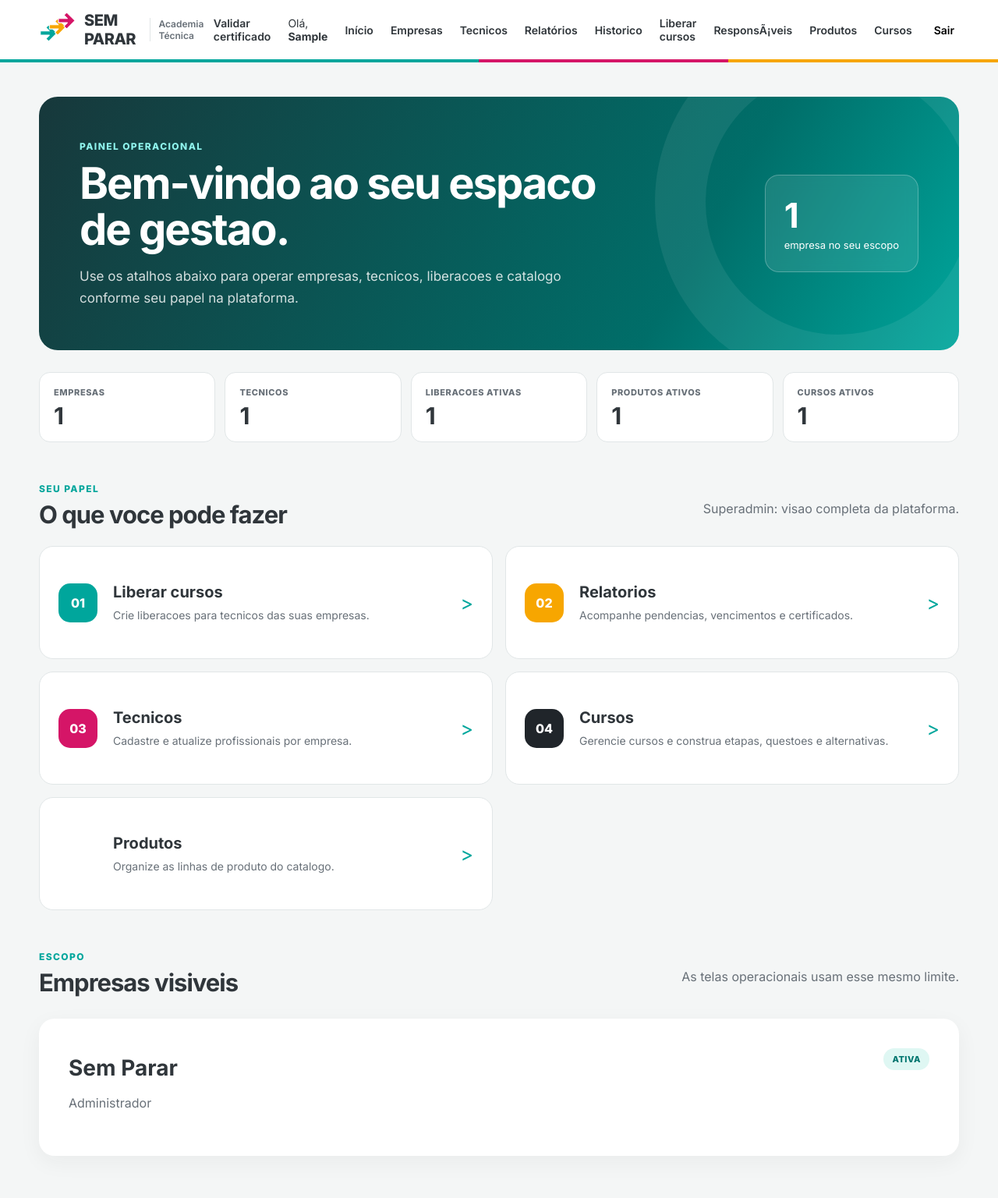
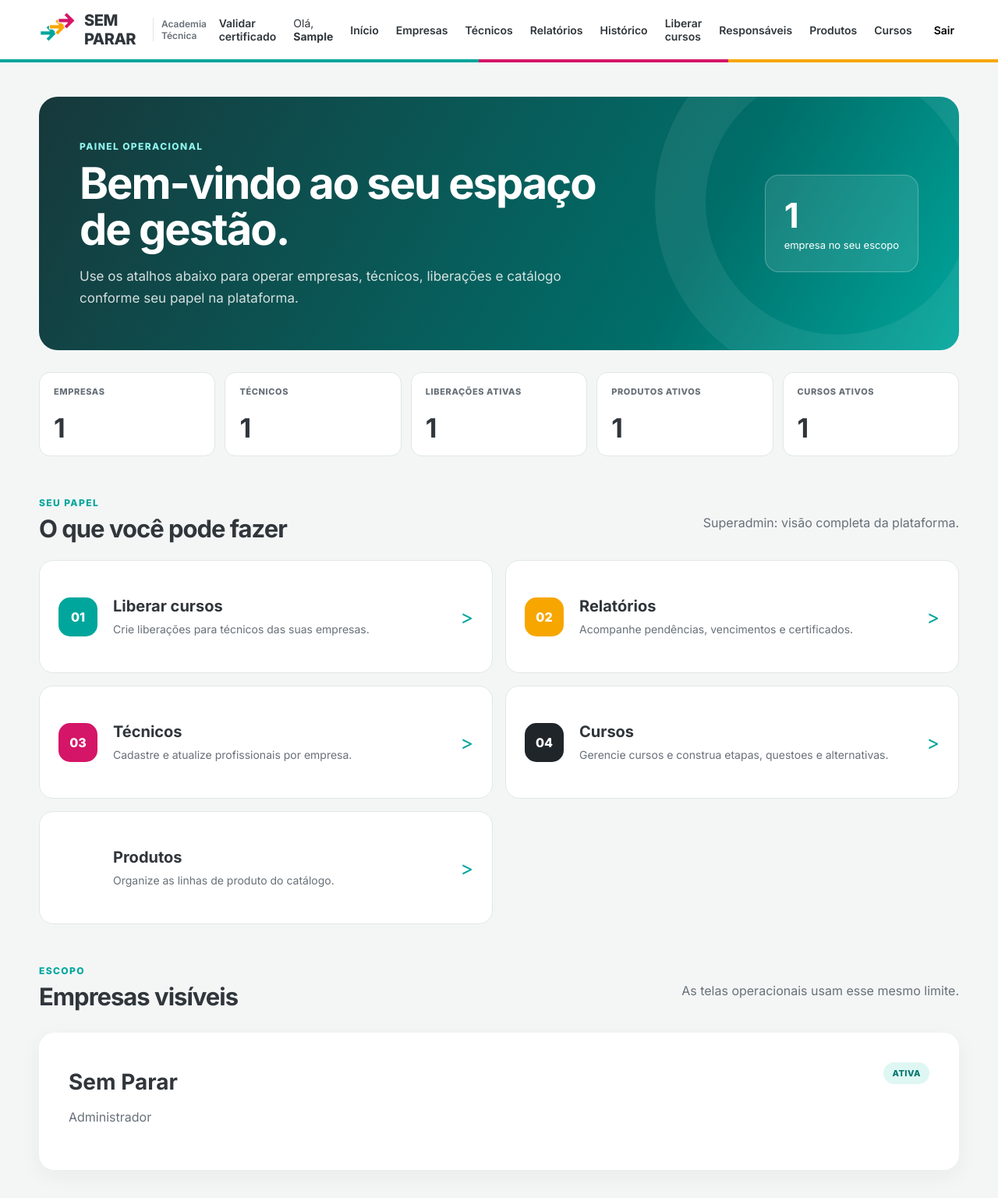
Before and after one commit to gouveamarcos/sistema_treinamentos, a Django app: page / in a window 1280 px wide. Shown: the top 1536 px of the page at 78% size. Run offline with Django 5.2, Linux system fonts and the light colour scheme; a user stored in the database is signed in; data comes from the database, SQL or seed files in the repository; tables that the repository leaves empty hold one stand-in row (values such as "Sample post").

Commit message:
Fix home labels and summary card spacing

```diff
--- a/core/static/core/css/style.css
+++ b/core/static/core/css/style.css
@@ -123,10 +123,10 @@ a { color: inherit; }
 .filtros-relatorio label { display: grid; gap: 7px; min-width: 220px; color: var(--muted); font-size: 12px; font-weight: 800; text-transform: uppercase; letter-spacing: .6px; }
 .filtros-relatorio select, .filtros-relatorio input { padding: 12px 13px; border: 1px solid #ccd3d4; border-radius: 9px; color: var(--texto); background: var(--branco); font: inherit; text-transform: none; letter-spacing: 0; }
 .cards-resumo { display: grid; grid-template-columns: repeat(6, 1fr); gap: 12px; margin-bottom: 18px; }
-.cards-operacionais { grid-template-columns: repeat(auto-fit, minmax(180px, 1fr)); margin-top: 28px; }
-.cards-resumo article { padding: 18px; border: 1px solid var(--borda); border-radius: 14px; background: var(--branco); }
-.cards-resumo span { display: block; color: var(--muted); font-size: 11px; font-weight: 800; text-transform: uppercase; letter-spacing: .6px; }
-.cards-resumo strong { display: block; margin-top: 8px; font-size: 30px; line-height: 1; }
+.cards-operacionais { grid-template-columns: repeat(auto-fit, minmax(180px, 1fr)); margin: 28px 0 18px; }
+.cards-resumo article { display: grid; gap: 10px; padding: 18px; border: 1px solid var(--borda); border-radius: 14px; background: var(--branco); }
+.cards-resumo span { display: block; min-height: 26px; color: var(--muted); font-size: 11px; font-weight: 800; line-height: 1.25; text-transform: uppercase; letter-spacing: .6px; }
+.cards-resumo strong { display: block; font-size: 34px; line-height: 1; letter-spacing: -1px; }
 .grade-gerencial { display: grid; grid-template-columns: repeat(2, minmax(0, 1fr)); gap: 16px; margin: 0 0 22px; }
 .painel-gerencial { overflow: hidden; border: 1px solid var(--borda); border-radius: 16px; background: var(--branco); }
 .painel-cabecalho { padding: 18px 18px 4px; }
--- a/core/templates/core/base.html
+++ b/core/templates/core/base.html
@@ -8,7 +8,7 @@
     <link rel="preconnect" href="https://fonts.googleapis.com">
     <link rel="preconnect" href="https://fonts.gstatic.com" crossorigin>
     <link href="https://fonts.googleapis.com/css2?family=Inter:wght@400;500;600;700;800&display=swap" rel="stylesheet">
-    <link rel="stylesheet" href="{% static 'core/css/style.css' %}?v=4">
+    <link rel="stylesheet" href="{% static 'core/css/style.css' %}?v=5">
 </head>
 <body>
     <header class="topo">
@@ -28,11 +28,11 @@
                 <a href="{% url 'home' %}">Início</a>
                 {% if pode_operar_empresas %}
                     <a href="{% url 'empresas_operacionais' %}">Empresas</a>
-                    <a href="{% url 'tecnicos_operacionais' %}">Tecnicos</a>
+                    <a href="{% url 'tecnicos_operacionais' %}">Técnicos</a>
                     <a href="{% url 'relatorio_treinamentos' %}">Relatórios</a>
-                    <a href="{% url 'historico_operacional' %}">Historico</a>
+                    <a href="{% url 'historico_operacional' %}">Histórico</a>
                     <a href="{% url 'liberar_curso_lote' %}">Liberar cursos</a>
-                    <a href="{% url 'responsaveis_empresas' %}">ResponsÃ¡veis</a>
+                    <a href="{% url 'responsaveis_empresas' %}">Responsáveis</a>
                 {% endif %}
                 {% if pode_gerenciar_catalogo %}
                     <a href="{% url 'produtos_operacionais' %}">Produtos</a>
--- a/core/templates/core/home.html
+++ b/core/templates/core/home.html
@@ -1,13 +1,13 @@
 {% extends "core/base.html" %}
-{% block title %}Inicio - Academia Tecnica{% endblock %}
+{% block title %}Início - Academia Técnica{% endblock %}
 {% block content %}
 <main class="container">
     {% if painel_operacional %}
         <section class="hero">
             <div>
                 <span class="eyebrow">Painel operacional</span>
-                <h1>Bem-vindo ao seu espaco de gestao.</h1>
-                <p>Use os atalhos abaixo para operar empresas, tecnicos, liberacoes e catalogo conforme seu papel na plataforma.</p>
+                <h1>Bem-vindo ao seu espaço de gestão.</h1>
+                <p>Use os atalhos abaixo para operar empresas, técnicos, liberações e catálogo conforme seu papel na plataforma.</p>
             </div>
             <div class="hero-badge">
                 <strong>{{ resumo_operacional.empresas }}</strong>
@@ -17,8 +17,8 @@
 
         <section class="cards-resumo cards-operacionais">
             <article><span>Empresas</span><strong>{{ resumo_operacional.empresas }}</strong></article>
-            <article><span>Tecnicos</span><strong>{{ resumo_operacional.tecnicos }}</strong></article>
-            <article><span>Liberacoes ativas</span><strong>{{ resumo_operacional.liberacoes }}</strong></article>
+            <article><span>Técnicos</span><strong>{{ resumo_operacional.tecnicos }}</strong></article>
+            <article><span>Liberações ativas</span><strong>{{ resumo_operacional.liberacoes }}</strong></article>
             {% if pode_catalogo %}
                 <article><span>Produtos ativos</span><strong>{{ resumo_operacional.produtos }}</strong></article>
                 <article><span>Cursos ativos</span><strong>{{ resumo_operacional.cursos }}</strong></article>
@@ -29,17 +29,17 @@
             <div class="secao-titulo">
                 <div>
                     <span class="eyebrow">Seu papel</span>
-                    <h2>O que voce pode fazer</h2>
+                    <h2>O que você pode fazer</h2>
                 </div>
                 <p>
                     {% if user.is_superuser %}
-                        Superadmin: visao completa da plataforma.
+                        Superadmin: visão completa da plataforma.
                     {% elif pode_operar and pode_catalogo %}
-                        Operacao e catalogo: voce atua nas empresas do seu escopo e tambem edita cursos.
+                        Operação e catálogo: você atua nas empresas do seu escopo e também edita cursos.
                     {% elif pode_catalogo %}
-                        Editor de cursos: voce gerencia produtos, cursos e conteudo.
+                        Editor de cursos: você gerencia produtos, cursos e conteúdo.
                     {% else %}
-                        Responsavel operacional: voce opera empresas, tecnicos, liberacoes e relatorios.
+                        Responsável operacional: você opera empresas, técnicos, liberações e relatórios.
                     {% endif %}
                 </p>
             </div>
@@ -61,7 +61,7 @@
             <div class="secao-titulo">
                 <div>
                     <span class="eyebrow">Escopo</span>
-                    <h2>Empresas visiveis</h2>
+                    <h2>Empresas visíveis</h2>
                 </div>
                 <p>As telas operacionais usam esse mesmo limite.</p>
             </div>
@@ -83,7 +83,7 @@
                 {% empty %}
                     <div class="estado-vazio">
                         <h3>Nenhuma empresa vinculada</h3>
-                        <p>Peca ao superadmin para vincular seu usuario como responsavel.</p>
+                        <p>Peça ao superadmin para vincular seu usuário como responsável.</p>
                     </div>
                 {% endfor %}
             </div>
@@ -91,9 +91,9 @@
     {% else %}
         <section class="hero">
             <div>
-                <span class="eyebrow">Sua jornada de capacitacao</span>
-                <h1>Conhecimento tecnico para manter tudo em movimento.</h1>
-                <p>Acesse seus treinamentos obrigatorios, acompanhe certificacoes e mantenha sua qualificacao em dia.</p>
+                <span class="eyebrow">Sua jornada de capacitação</span>
+                <h1>Conhecimento técnico para manter tudo em movimento.</h1>
+                <p>Acesse seus treinamentos obrigatórios, acompanhe certificações e mantenha sua qualificação em dia.</p>
             </div>
             <div class="hero-badge">
                 <strong>{{ produtos|length }}</strong>
@@ -107,7 +107,7 @@
                     <span class="eyebrow">Treinamentos</span>
                     <h2>Escolha um produto</h2>
                 </div>
-                <p>Voce vera apenas os cursos liberados para o seu perfil.</p>
+                <p>Você verá apenas os cursos liberados para o seu perfil.</p>
             </div>
             <div class="produtos">
                 {% for produto in produtos %}
@@ -115,14 +115,14 @@
                         <span class="produto-icone produto-cor-{{ forloop.counter }}">0{{ forloop.counter }}</span>
                         <div>
                             <h3>{{ produto.nome }}</h3>
-                            <p>{{ produto.descricao|default:"Treinamentos tecnicos, procedimentos e certificacoes." }}</p>
+                            <p>{{ produto.descricao|default:"Treinamentos técnicos, procedimentos e certificações." }}</p>
                         </div>
                         <span class="seta">></span>
                     </a>
                 {% empty %}
                     <div class="estado-vazio">
                         <h3>Nenhum treinamento liberado</h3>
-                        <p>Peca ao responsavel pela plataforma para liberar seus cursos.</p>
+                        <p>Peça ao responsável pela plataforma para liberar seus cursos.</p>
                     </div>
                 {% endfor %}
             </div>
--- a/core/tests.py
+++ b/core/tests.py
@@ -622,8 +622,8 @@ class ExperienciaResponsavelTest(TestCase):
         self.assertEqual(resposta.status_code, 200)
         self.assertContains(resposta, "Painel operacional")
         self.assertContains(resposta, "Liberar cursos")
-        self.assertContains(resposta, "Relatorios")
-        self.assertContains(resposta, "Tecnicos")
+        self.assertContains(resposta, "Relatórios")
+        self.assertContains(resposta, "Técnicos")
         self.assertNotContains(resposta, "Produtos")
         self.assertNotContains(resposta, "Editor de cursos")
 
--- a/core/views.py
+++ b/core/views.py
@@ -540,16 +540,16 @@ def home(request):
                 [
                     {
                         "titulo": "Liberar cursos",
-                        "texto": "Crie liberacoes para tecnicos das suas empresas.",
+                        "texto": "Crie liberações para técnicos das suas empresas.",
                         "url": "liberar_curso_lote",
                     },
                     {
-                        "titulo": "Relatorios",
-                        "texto": "Acompanhe pendencias, vencimentos e certificados.",
+                        "titulo": "Relatórios",
+                        "texto": "Acompanhe pendências, vencimentos e certificados.",
                         "url": "relatorio_treinamentos",
                     },
                     {
-                        "titulo": "Tecnicos",
+                        "titulo": "Técnicos",
                         "texto": "Cadastre e atualize profissionais por empresa.",
                         "url": "tecnicos_operacionais",
                     },
@@ -565,7 +565,7 @@ def home(request):
                     },
                     {
                         "titulo": "Produtos",
-                        "texto": "Organize as linhas de produto do catalogo.",
+                        "texto": "Organize as linhas de produto do catálogo.",
                         "url": "produtos_operacionais",
                     },
                 ]
@@ -977,7 +977,7 @@ def editar_responsavel_empresa(request, responsavel_id):
                 empresa=responsabilidade.empresa,
                 detalhes=f"Responsavel atualizado: {responsabilidade.usuario.email}.",
             )
-            messages.success(request, "ResponsÃ¡vel atualizado com sucesso.")
+            messages.success(request, "Responsável atualizado com sucesso.")
             return redirect("responsaveis_empresas")
     else:
         form = ResponsavelEmpresaForm(usuario=request.user, instance=responsabilidade)
@@ -1007,7 +1007,7 @@ def alternar_responsavel_empresa(request, responsavel_id):
         detalhes=f"Status alterado para {'ativo' if responsabilidade.ativo else 'inativo'}.",
     )
     status = "ativado" if responsabilidade.ativo else "desativado"
-    messages.success(request, f"ResponsÃ¡vel {status} com sucesso.")
+    messages.success(request, f"Responsável {status} com sucesso.")
     return redirect("responsaveis_empresas")
 
 
```
